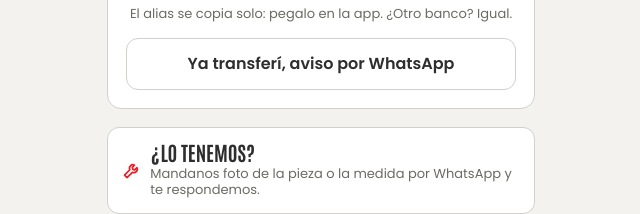
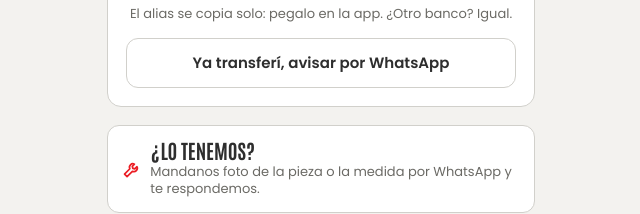
Before and after one commit to Ferreteriadany-web/pagar, a plain HTML site: page index.html in a window 1280 px wide. Shown: the part 617-831 px from the top of the page, 319-959 px from the left. Drawn offline with Linux system fonts and the light colour scheme.

Commit message:
Actualizar index.html

```diff
--- a/index.html
+++ b/index.html
@@ -62,7 +62,8 @@ button:focus-visible,.btn:focus-visible{outline:3px solid var(--accent);outline-
 .copy.done{border-color:var(--ok);color:var(--ok)}
 .primary{background:var(--accent);color:var(--accent-ink);border-radius:12px;padding:16px;font-family:var(--f-display);font-weight:700;font-size:21px;text-transform:uppercase;letter-spacing:.02em;width:100%}
 .primary:active{transform:translateY(1px)}
-.ghost{background:transparent;color:var(--ink);border:1.5px solid var(--line);border-radius:12px;padding:13px;font-weight:600;width:100%}
+.ghost{background:transparent;color:var(--ink);border:1.5px solid var(--line);border-radius:12px;padding:13px;font-weight:600;font-size:15px;width:100%;text-align:center}
+#cuitTxt{white-space:nowrap}
 .hint{font-size:13px;color:var(--muted);text-align:center;margin:-6px 0 0}
 
 /* Accesos */
@@ -141,7 +142,7 @@ const NEGOCIO = {
 
     <a class="btn primary" id="openMP" href="https://www.mercadopago.com.ar/" target="_blank" rel="noopener">Abrir Mercado Pago</a>
     <p class="hint">El alias se copia solo: pegalo en la app. ¿Otro banco? Igual.</p>
-    <a class="btn ghost" id="paid" target="_blank" rel="noopener">Ya transferí, aviso por WhatsApp</a>
+    <a class="btn ghost" id="paid" target="_blank" rel="noopener">Ya transferí, avisar por WhatsApp</a>
   </section>
 
   <nav class="grid" aria-label="Contacto">
```
